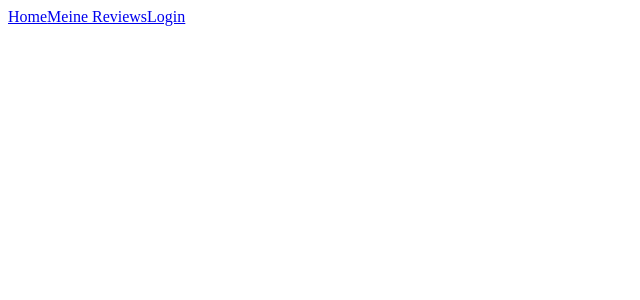
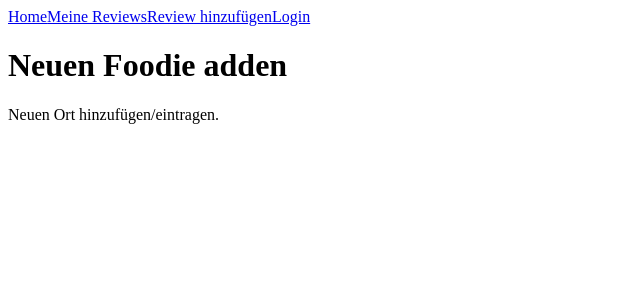
Before and after one commit to DaniaM16/foodiefeed-frontend, an Angular app: page /add-review in a window 1280 px wide. Before the commit this address led to /. Shown: the top 300 px of the page, without its empty margins (0-640 px from the left). Built offline with nearby package versions, Linux system fonts and the light colour scheme.

Commit message:
Review hinzufügen in Navigation eingebunden

```diff
--- a/src/app/add-review/add-review.html
+++ b/src/app/add-review/add-review.html
@@ -1 +1,2 @@
-<p>add-review works!</p>
+<h1>Neuen Foodie adden</h1>
+<p>Neuen Ort hinzufügen/eintragen.</p>
--- a/src/app/app.routes.ts
+++ b/src/app/app.routes.ts
@@ -2,9 +2,11 @@ import { Routes } from '@angular/router';
 import { Home } from './home/home';
 import { Reviews } from './reviews/reviews';
 import { Login } from './login/login';
+import { AddReview } from './add-review/add-review';
 
 export const routes: Routes = [
     { path: '', component:Home },
     { path: 'reviews', component: Reviews },
-    { path: 'login', component: Login }
+    { path: 'login', component: Login },
+    { path: 'add-review', component: AddReview }
 ];
--- a/src/app/navbar/navbar.html
+++ b/src/app/navbar/navbar.html
@@ -1,5 +1,6 @@
 <nav>
 <a routerLink="/">Home</a>
 <a routerLink="/reviews">Meine Reviews</a>
+<a routerLink="/add-reviews">Review hinzufügen</a>
 <a routerLink="/login">Login</a>
 </nav>
```
